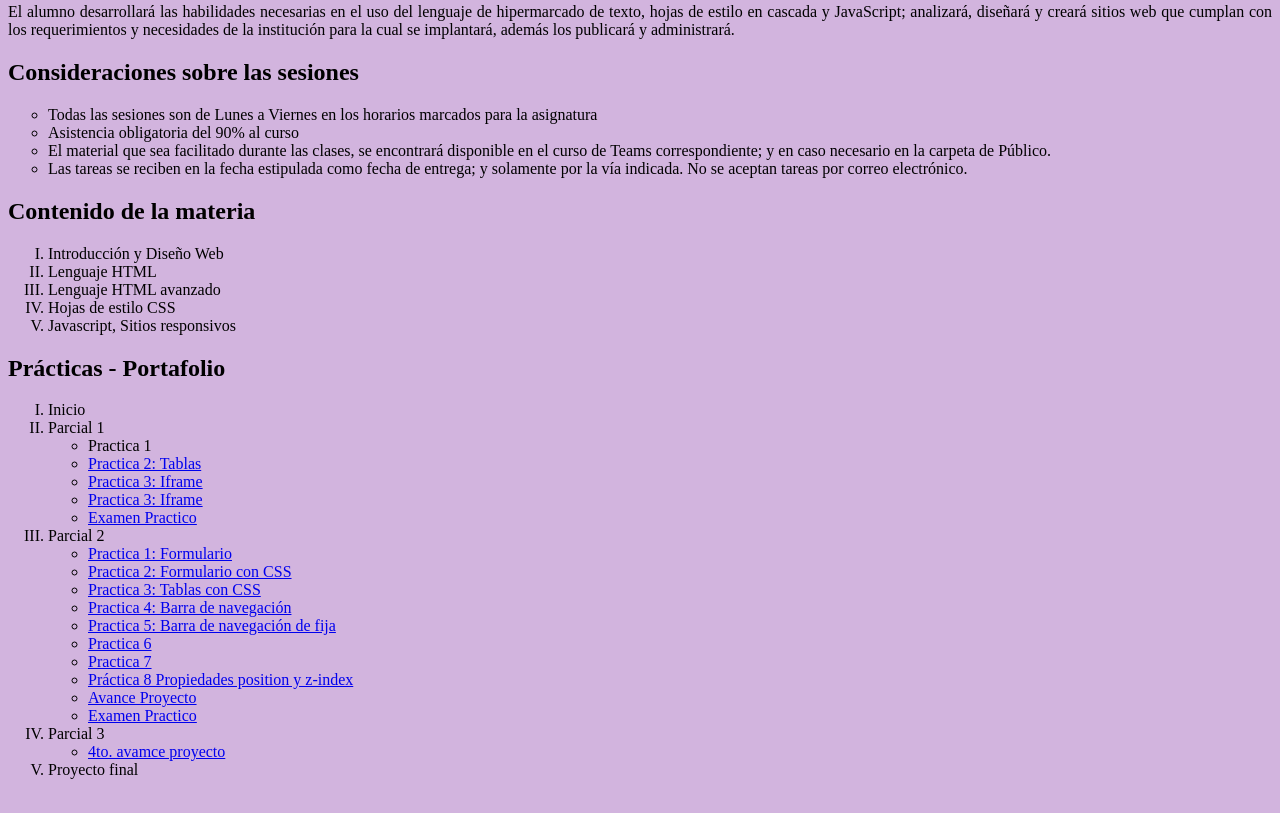
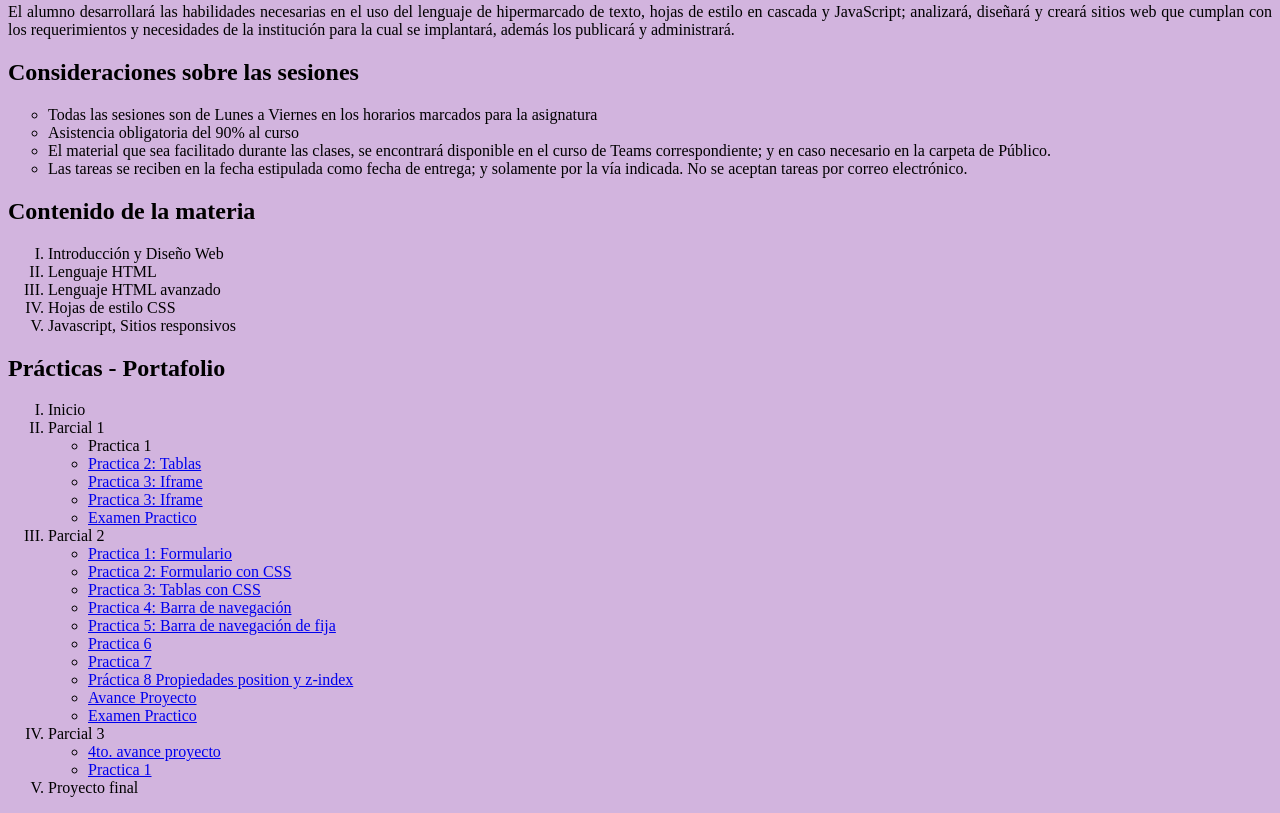
Before and after one commit to anyidlr/Portafolio_Web1, a plain HTML site: page index.html in a window 1280 px wide. Shown: the part 915-1728 px from the top of the page. Drawn offline with Linux system fonts and the light colour scheme.

Commit message:
Update index.html

```diff
--- a/index.html
+++ b/index.html
@@ -138,7 +138,8 @@ cual se implantará, además los publicará y administrará.
                     </ul>
                     <li>Parcial 3</li>
                     <ul>
-                        <li><a href="https://anyidlr.github.io/Portafolio_Web1/pasteleriaMarcella.html">4to. avamce proyecto</a></li>
+                        <li><a href="https://anyidlr.github.io/Portafolio_Web1/pasteleriaMarcella.html">4to. avance proyecto</a></li>
+                        <li><a href="https://anyidlr.github.io/Portafolio_Web1/187491_P1_P3.html">Practica 1</a></li>
                     </ul>
                     <li>Proyecto final</li>
                 </ol>
```
